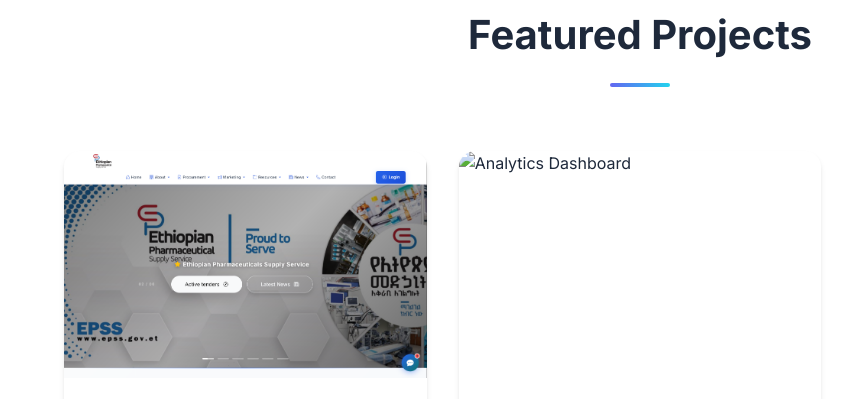
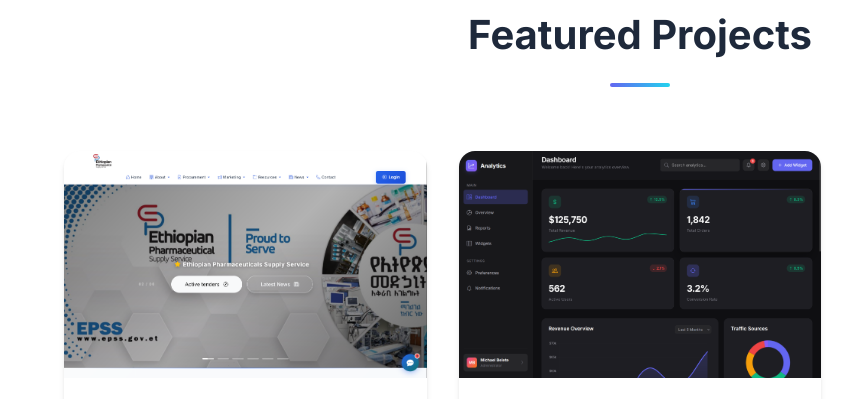
Before and after one commit to mikubel/portfolio, a website built with Vite: page index.html in a window 1280 px wide. Shown: the part 2551-2950 px from the top of the page, 0-848 px from the left. Built offline with nearby package versions, Linux system fonts and the light colour scheme; grey boxes are pictures that could not be loaded; files whose address does not match are found by name.

Commit message:
Fix missing png extension

```diff
--- a/index.html
+++ b/index.html
@@ -220,7 +220,7 @@
 
                 <article class="project-card">
                     <div class="project-image">
-                        <img src="images/Screenshot 2026-04-04 154008" alt="Analytics Dashboard">
+                        <img src="images/Screenshot 2026-04-04 154008.png" alt="Analytics Dashboard">
                         <div class="project-overlay">
                             <div class="project-links">
 
```
